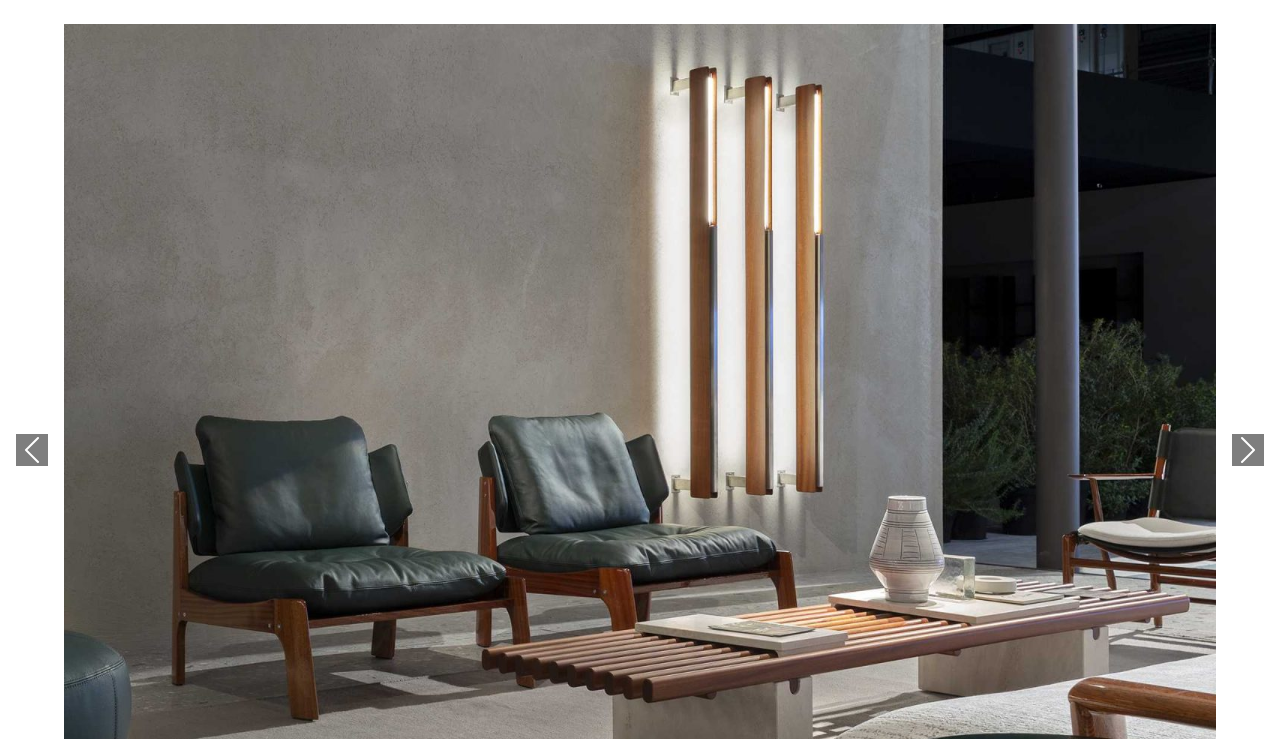
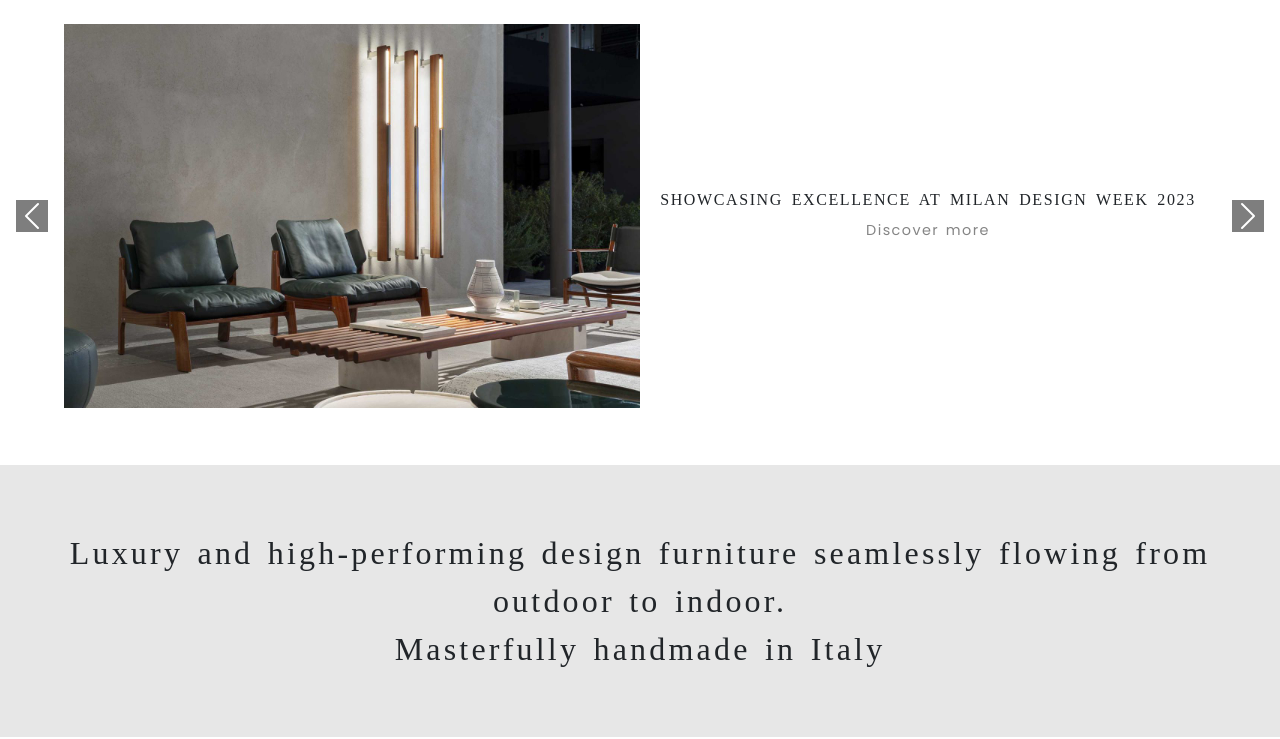
Before and after one commit to gabrielolvmd/exteta, a plain HTML site: page index.html in a window 1280 px wide. Shown: the part 61-800 px from the top of the page. Drawn offline with nearby package versions, Linux system fonts and the light colour scheme.

Commit message:
carrossel adaptation

```diff
--- a/css/estilo.scss
+++ b/css/estilo.scss
@@ -415,3 +415,35 @@ footer {
     }
   }
 }
+
+//ADICIONADO
+
+.carousel-item,
+.carousel-item.active {
+    @media (min-width: 768px){
+
+      display: grid;
+      grid-template-columns: 1fr 1fr;
+    }
+  }
+
+.carousel-item.active {
+    opacity: 1;
+    visibility: visible;
+  }
+
+  .carousel-item {
+    opacity: 0;
+    visibility: hidden;
+  }
+
+  .carousel-item img {
+    max-height: 100%;
+  }
+
+  .carousel-caption {
+    display: flex !important;
+    align-items: center;
+    flex-direction: column;
+    justify-content: center;
+  }
```
Also changed, not shown: css/estilo.css, 1 other file.
